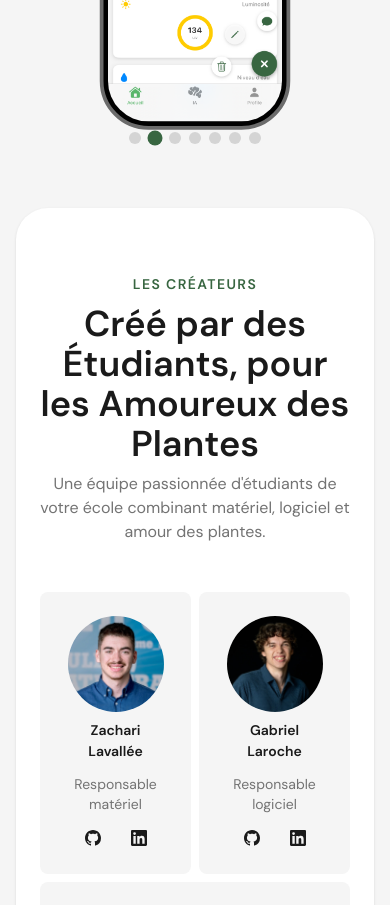
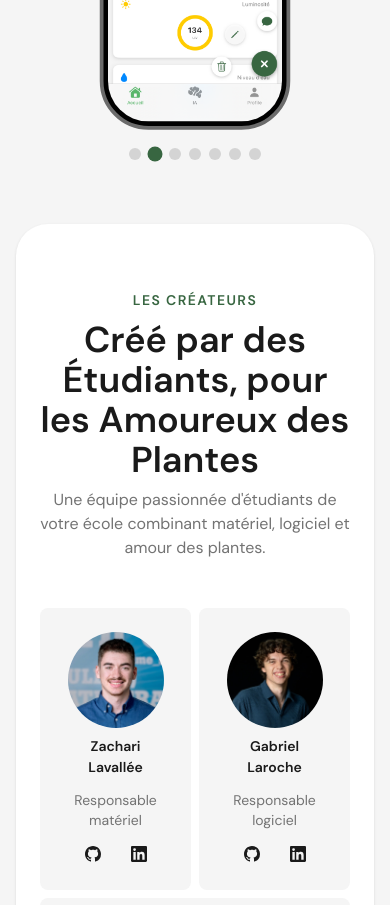
Before and after one commit to Plantagoshi/plantagoshi-landing, a Vue app: page / in a window 390 px wide. Shown: the part 3580-4485 px from the top of the page. Built offline with nearby package versions, Linux system fonts and the light colour scheme.

Commit message:
style: add more spaces on app showcase for mobile

```diff
--- a/src/components/AppShowcase.vue
+++ b/src/components/AppShowcase.vue
@@ -59,7 +59,7 @@
           </button>
         </div>
 
-        <div class="flex justify-center gap-2">
+        <div class="flex justify-center gap-2 mt-4 md:mt-0">
           <button
             v-for="(image, index) in images"
             :key="index"
```
